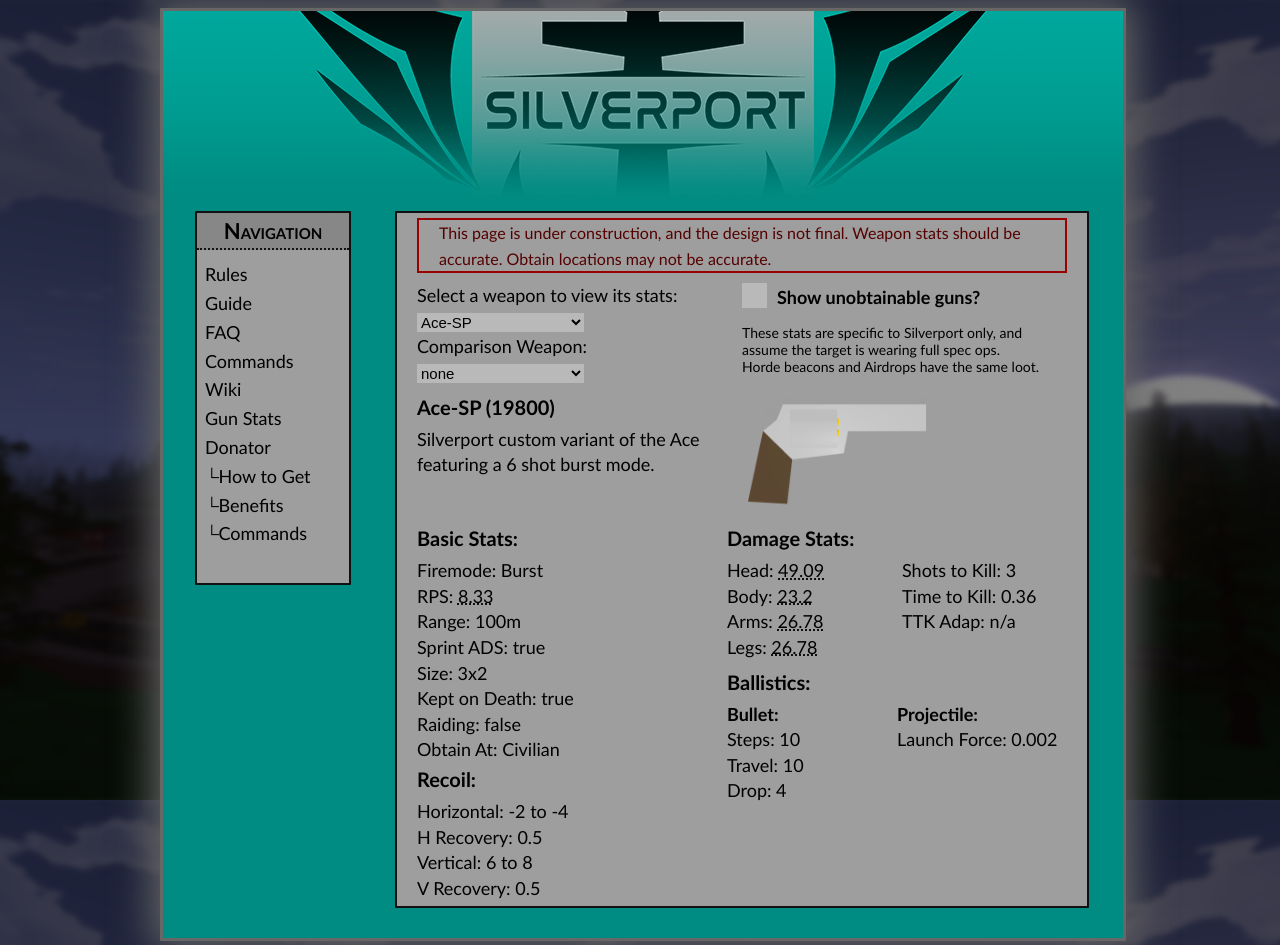
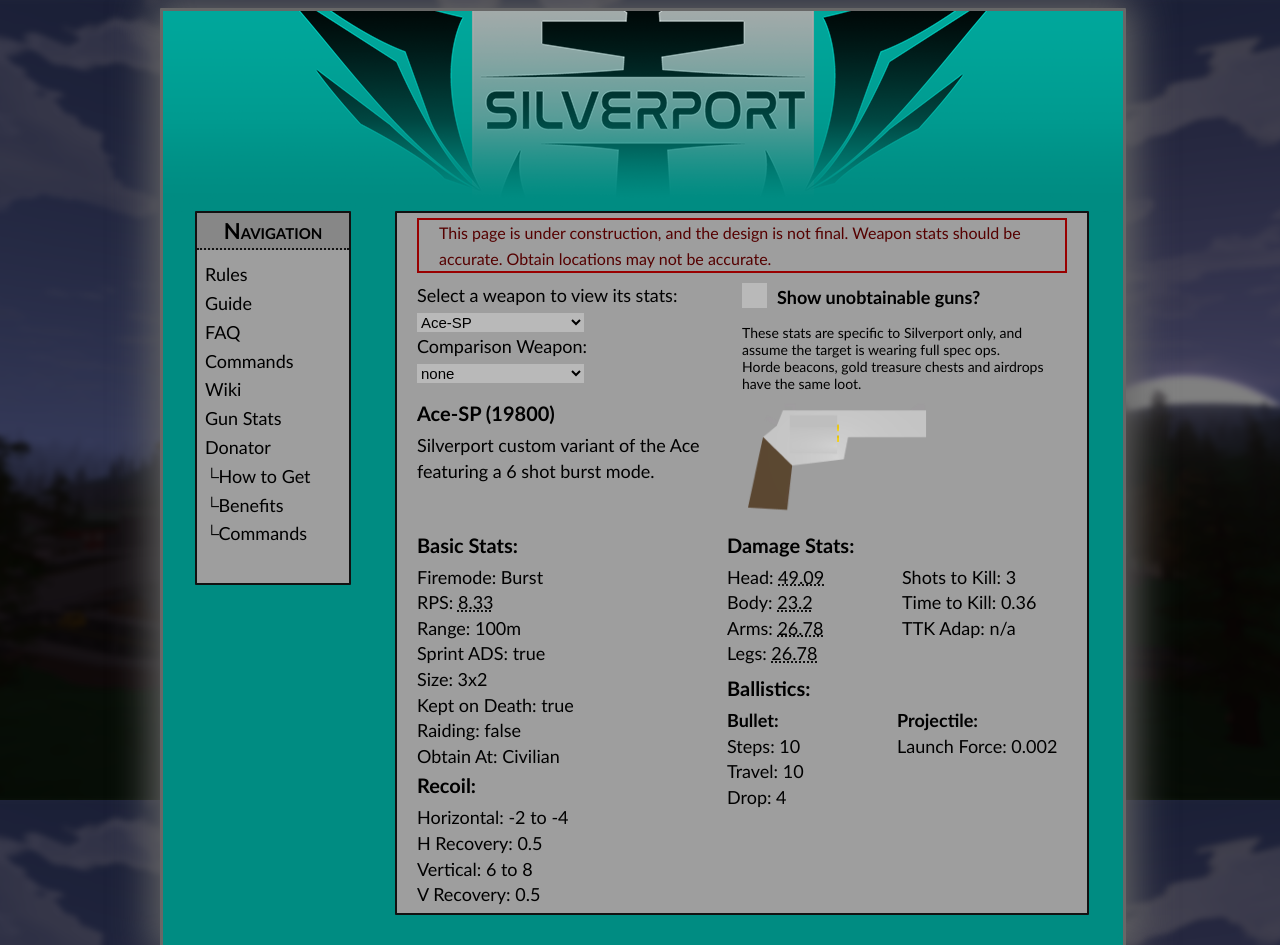
Before and after one commit to M10327/silverport-website, a plain HTML site: page gun-stats.html in a window 1280 px wide. Shown: the top 945 px of the page. Drawn offline with Linux system fonts and the light colour scheme.

Commit message:
update notice of horde loot sharing

```diff
--- a/gun-stats.html
+++ b/gun-stats.html
@@ -37,7 +37,7 @@
 								</label>
 								<stat-misc-text style="font-size:14px; line-height:17px; display:block;">
 									These stats are specific to Silverport only, and assume the target is wearing full spec ops.<br>
-									Horde beacons and Airdrops have the same loot.
+									Horde beacons, gold treasure chests and airdrops have the same loot.
 								</stat-misc-text>
 							</stat-box>
 						</stat-divider>
```
